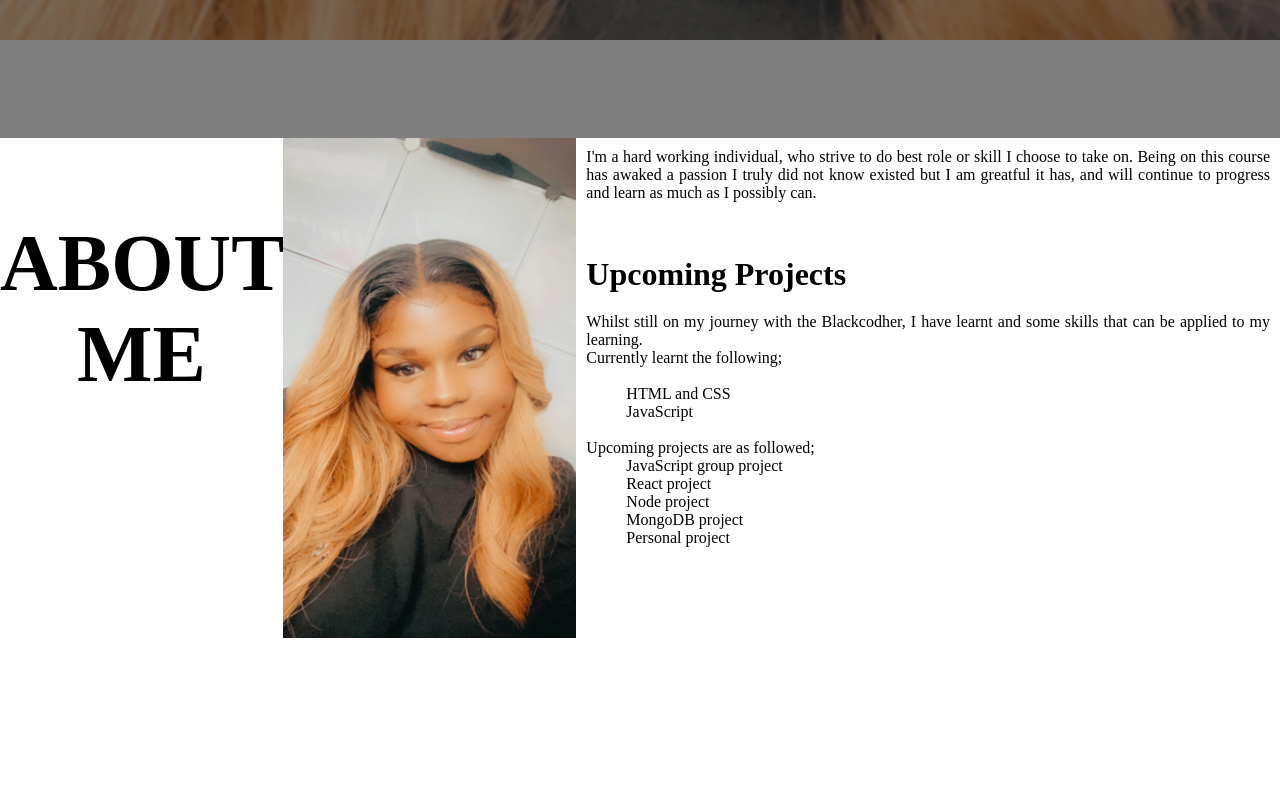
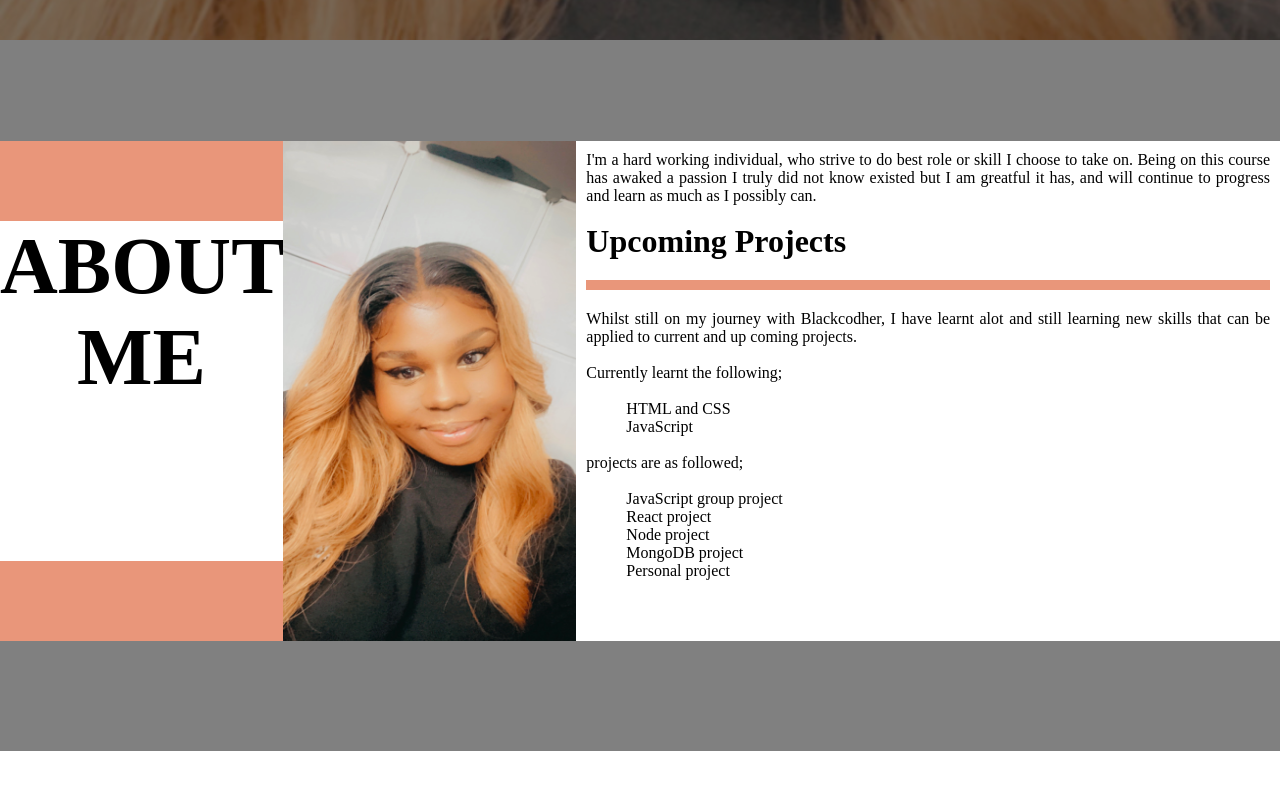
Before and after one commit to black-codher-bootcamp-2021-vaughan/unit-02-html-css-assessment-Shiree0121, a website: page index.html in a window 1280 px wide. Shown: the part 860-1659 px from the top of the page. Drawn offline with Linux system fonts and the light colour scheme.

Commit message:
assessment update, unit 2

```diff
--- a/index.html
+++ b/index.html
@@ -21,7 +21,6 @@
               <h1 class="heading">I AM <br> SHIREE WHITE</h1>
               <br>
               <button class="btn"></button>
-              Hire Me
           </div>
      </section>
 
@@ -35,20 +34,20 @@
                     not know existed but I am greatful it has, and will continue to progress and learn
                     as much as I possibly can. </p>
                     <br>
+                    <h2>Upcoming Projects</h2>
+                    <div id="id"></div>
+                    <p>
+                        Whilst still on my journey with Blackcodher, I have learnt alot and still learning new
+                        skills that can be applied to current and up coming projects.
+                    <p>
                     <br>
-                    <br>
-                    <h2>Upcoming Projects</h2>
-                    <p>
-                        Whilst still on my journey with the Blackcodher, I have learnt and some skills that
-                        can be applied to my learning.
-                    <p>
-                        Currently learnt the following;
-                    <br>
-                    <br>
+                       <div> Currently learnt the following;</div>
+                        <br>
                         <ul>HTML and CSS</ul>
                         <ul>JavaScript</ul>
                     <br>
-                        Upcoming projects are as followed;
+                        <div>projects are as followed;</div>
+                        <br>
                         <ul>JavaScript group project</ul>
                         <ul>React project</ul>
                         <ul>Node project</ul>
@@ -58,14 +57,7 @@
             </div>
     </section>
           </div>
-          <br>
-          <br>
-          <br>
-          <br>
-          <br>
-          <br>
-          <br>
-
+          <div id="greybox"></div>
           <div class="spac-timeline">
                <ul>
                    <li>
--- a/style.css
+++ b/style.css
@@ -1,7 +1,7 @@
 *{
-    margin: 0;
-    padding 0;
     box-sizing: border-box;
+    margin: 0px;
+
 }
 
 /* Navbar */
@@ -20,7 +20,7 @@
 }
 .navbar ul li{
         font-family: century;
-        font-size: 1.1rem
+        font-size: 1.1rem;
         font-weight: bold;
 }
 .navbar ul li a{
@@ -70,6 +70,13 @@
     font-size: 5rem;
     text-align: center;
     margin: 80px 0px;
+    outline-style: solid;
+    outline-color: darksalmon;
+    outline-width: 80px;
+}
+.headings::before{
+    background-color: #bb9059;
+    content:'';
 }
 .btn{
     padding: 10px 35px;
@@ -87,7 +94,7 @@
     font-weight: bold;
 }
 
-/* About Section */ 8.49
+/* About Section */
 #about{
     display: flex;
     flex-direction: column;
@@ -96,7 +103,6 @@
     margin-bottom: 90px;
     background-color: gray;
     background-color: rgb(228, 203, 173);
-
 }
 #pic{
     display: flex;
@@ -111,17 +117,29 @@
     text-align: justify;
     padding: 10px;
 }
-
+#id{
+    border-style: solid;
+    border-color: darksalmon;;
+    margin-bottom: 20px;
+    border-width: thick;
+}
 #intro h2{
     font-size: 2rem;
     margin-bottom: 20px;
+}
+#greybox{
+    background-color: gray;
+    padding: 20px;
+    border-top-style: solid;
+    border-top-width: 70px;
+    border-top-color: gray;
 }
 .timeline{
     display: flex;
     flex-direction: column;
     box-sizing: border-box;
     padding: 20px;
-    margin-bottom: 90px;
+    margin-bottom: 70px;
     background-color: gray;
 }
 .spac-timeline {
```
